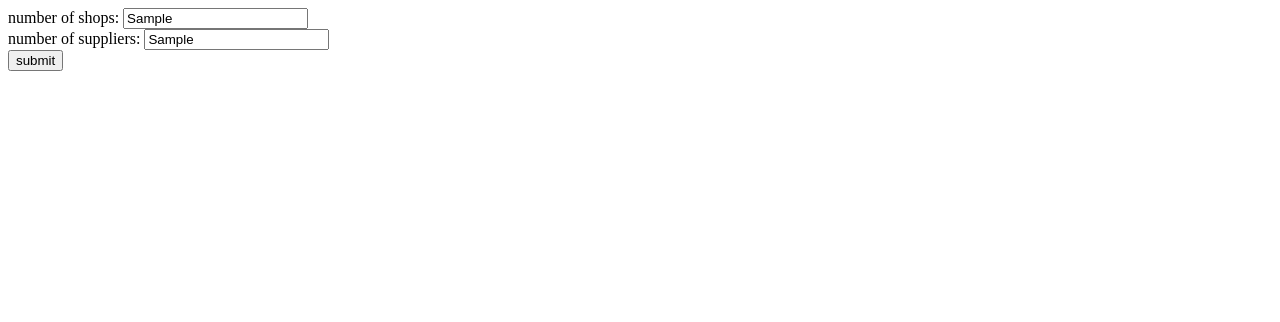
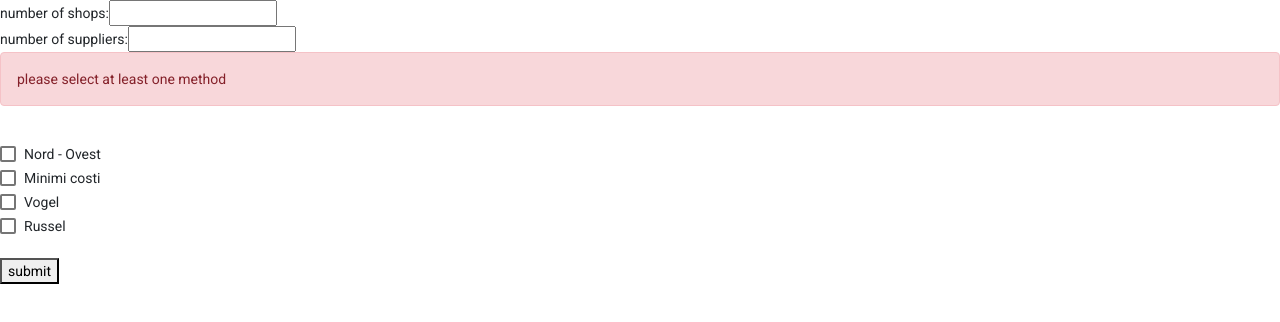
Before and after one commit to andreaceresoli17142/gepRicercaOperativa, an Angular app: page / in a window 1280 px wide. Both pictures are taken after typing "Sample", "Sample" into the empty fields and a click on the button "submit". Shown: the top 322 px of the page. Built offline with nearby package versions, Linux system fonts and the light colour scheme.

Commit message:
added checkboxes

```diff
--- a/angular.json
+++ b/angular.json
@@ -30,6 +30,8 @@
               "src/assets"
             ],
             "styles": [
+              "./node_modules/@angular/material/prebuilt-themes/indigo-pink.css",
+              "node_modules/bootstrap/dist/css/bootstrap.min.css",
               "src/styles.css"
             ],
             "scripts": []
@@ -97,6 +99,8 @@
               "src/assets"
             ],
             "styles": [
+              "./node_modules/@angular/material/prebuilt-themes/indigo-pink.css",
+              "node_modules/bootstrap/dist/css/bootstrap.min.css",
               "src/styles.css"
             ],
             "scripts": []
--- a/package.json
+++ b/package.json
@@ -11,19 +11,23 @@
   "private": true,
   "dependencies": {
     "@angular/animations": "~12.2.0",
+    "@angular/cdk": "^12.2.9",
     "@angular/common": "~12.2.0",
     "@angular/compiler": "~12.2.0",
     "@angular/core": "~12.2.0",
     "@angular/forms": "~12.2.0",
+    "@angular/material": "^12.2.9",
     "@angular/platform-browser": "~12.2.0",
     "@angular/platform-browser-dynamic": "~12.2.0",
     "@angular/router": "~12.2.0",
+    "@ng-bootstrap/ng-bootstrap": "^10.0.0",
+    "bootstrap": "^5.1.3",
     "rxjs": "~6.6.0",
     "tslib": "^2.3.0",
     "zone.js": "~0.11.4"
   },
   "devDependencies": {
-    "@angular-devkit/build-angular": "~12.2.9",
+    "@angular-devkit/build-angular": "^12.2.10",
     "@angular/cli": "~12.2.9",
     "@angular/compiler-cli": "~12.2.0",
     "@types/jasmine": "~3.8.0",
--- a/src/app/app.component.html
+++ b/src/app/app.component.html
@@ -6,6 +6,17 @@
   <label for="number-of-suppliers">number of suppliers: </label>
   <input id="number-of-suppliers" (keypress)="keyPressNumbers($event)" type="text" formControlName="numberOfSuppliers" >
   <br>
+  <div class="alert alert-danger" role="alert" *ngIf="formError !== undefined">{{formError}}</div>
+  <br>
+  <mat-checkbox formControlName="nordOvestMethod" >Nord - Ovest</mat-checkbox>
+  <br>
+  <mat-checkbox formControlName="minimiCostiMethod" >Minimi costi</mat-checkbox>
+  <br>
+  <mat-checkbox formControlName="vogelMethod" >Vogel</mat-checkbox>
+  <br>
+  <mat-checkbox formControlName="russelMethod" >Russel</mat-checkbox>
+  <br>
+  <br>
   <button class="button" type="submit">submit</button>
 
 </form>
--- a/src/app/app.component.ts
+++ b/src/app/app.component.ts
@@ -8,6 +8,7 @@ import { FormGroup, FormControl } from '@angular/forms';
 })
 export class AppComponent {
   title = 'GEP';
+  formError: string | undefined = undefined;
 
   numberOfShops: number | undefined = undefined;
   numberOfSuppliers: number | undefined = undefined
@@ -15,6 +16,10 @@ export class AppComponent {
   inputForm = new FormGroup({
     numberOfShops: new FormControl(''),
     numberOfSuppliers: new FormControl(''),
+    nordOvestMethod: new FormControl(false),
+    minimiCostiMethod: new FormControl(false),
+    vogelMethod: new FormControl(false),
+    russelMethod: new FormControl(false),
   });
 
   keyPressNumbers(event: any) {
@@ -29,13 +34,24 @@ export class AppComponent {
   }
 
   dataSubmit(){
-    console.log( this.inputForm.value );
     var formOutput = this.inputForm.value ;
     if ( formOutput.numberOfShops == '' || formOutput.numberOfSuppliers == '' ){
-      this.inputForm.setValue( { numberOfShops:'', numberOfSuppliers: '' } );
+      this.inputForm.setValue( { numberOfShops:'', numberOfSuppliers: '', nordOvestMethod: false, minimiCostiMethod: false, vogelMethod: false, russelMethod: false } );
+      this.formError = "please insert both the number of shops and the number of suppliers";
       return;
     }
 
+    if ( formOutput.nordOvestMethod == false && formOutput.minimiCostiMethod == false && formOutput.vogelMethod == false && formOutput.russelMethod == false ){
+      this.inputForm.setValue( { numberOfShops:'', numberOfSuppliers: '', nordOvestMethod: false, minimiCostiMethod: false, vogelMethod: false, russelMethod: false } );
+      this.formError = "please select at least one method";
+      return;
+    }
+
+    this.formError = undefined;
+
+    console.log( this.inputForm.value );
   }
 
+
+
 }
--- a/src/index.html
+++ b/src/index.html
@@ -6,8 +6,12 @@
   <base href="/">
   <meta name="viewport" content="width=device-width, initial-scale=1">
   <link rel="icon" type="image/x-icon" href="favicon.ico">
+  <link rel="preconnect" href="https://fonts.gstatic.com">
+  <link href="https://cdn.jsdelivr.net/npm/bootstrap@5.1.3/dist/css/bootstrap.min.css" rel="stylesheet" integrity="sha384-1BmE4kWBq78iYhFldvKuhfTAU6auU8tT94WrHftjDbrCEXSU1oBoqyl2QvZ6jIW3" crossorigin="anonymous">
+  <link href="https://fonts.googleapis.com/css2?family=Roboto:wght@300;400;500&display=swap" rel="stylesheet">
+  <link href="https://fonts.googleapis.com/icon?family=Material+Icons" rel="stylesheet">
 </head>
-<body>
+<body class="mat-typography">
   <app-root></app-root>
 </body>
 </html>
--- a/src/styles.css
+++ b/src/styles.css
@@ -1 +1,4 @@
 /* You can add global styles to this file, and also import other style files */
+
+html, body { height: 100%; }
+body { margin: 0; font-family: Roboto, "Helvetica Neue", sans-serif; }
```
Also changed, not shown: src/app/app.module.ts (+12 -1 lines), 1 other file (tests, documents, lock files or other folders).
